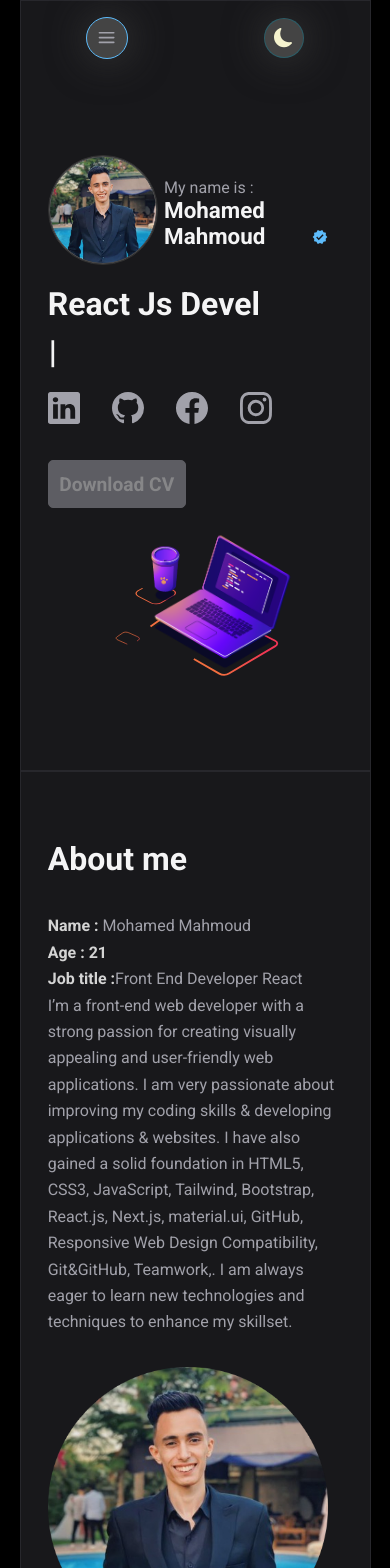
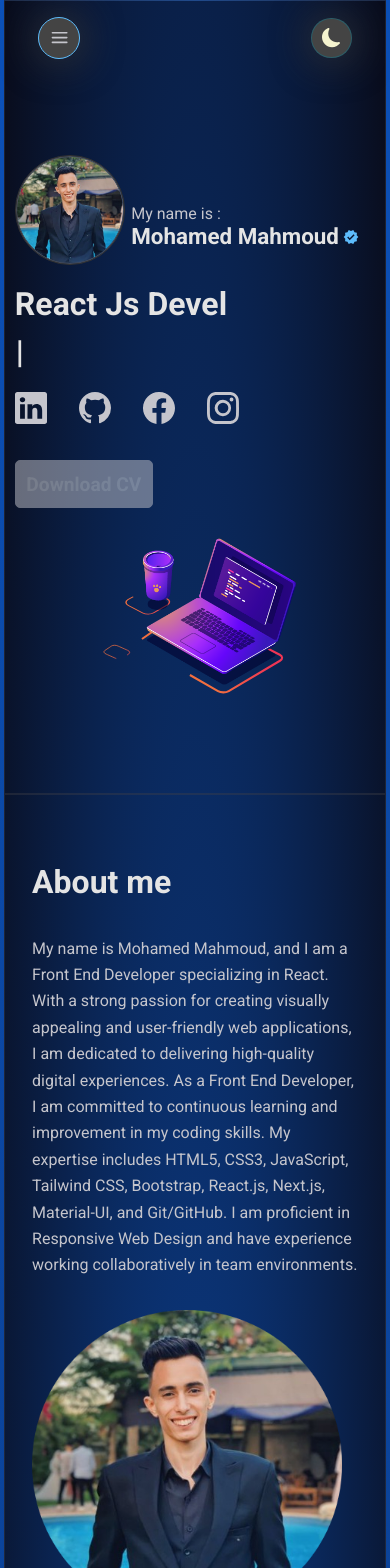
Before and after one commit to Mohamed-Mahmoud-Frontend/Mohamed-Mahmoud, a React (Vite) app: page / in a window 390 px wide. Shown: the top 1568 px of the page. Built offline with nearby package versions, Linux system fonts and the light colour scheme.

Commit message:
update style

```diff
--- a/src/component/contact/Contact.css
+++ b/src/component/contact/Contact.css
@@ -42,8 +42,9 @@ section #email,
 #message {
     all: unset;
     /* padding: ; */
-    background-color: rgba(63, 63, 70, 0.15);
-    border: 1px solid rgb(63, 63, 70);
+    background-color: rgba(124, 124, 129, 0.15);
+    border: 1px solid var(--title);
+    /* color: #000; */
     width: 22rem;
     padding: 0.5rem .5rem;
     margin-left: 1rem;
--- a/src/component/header/Header.css
+++ b/src/component/header/Header.css
@@ -1,18 +1,26 @@
 nav {
-    background-color: var(--border);
+    background-color: var(--navbar);
     padding: 0.77rem 1.6rem;
     border-radius: 55px;
     -webkit-border-radius: 55px;
     -moz-border-radius: 55px;
     -ms-border-radius: 55px;
     -o-border-radius: 55px;
-    box-shadow: 1px 1px 40px rgb(55, 55, 55);
+    box-shadow: 1px 1px 40px rgb(20, 165, 233);
 }
 
 header.flex {
     justify-content: space-between;
     padding: 0 2.4rem;
     margin-top: 1rem;
+}
+@media (max-width:500px) {
+
+    header.flex{
+        padding: 0 .4rem;
+
+    }
+
 }
 
 header ul {
--- a/src/component/hero/Hero.css
+++ b/src/component/hero/Hero.css
@@ -23,7 +23,11 @@
         margin-bottom: 1rem;
         font-size: 1.4rem;
     }
-
+@media (max-width:500px) {
+    .name h1 {
+        width: 210px;
+    }
+}
     .name span {
         color: var(--subtitle);
     }
--- a/src/component/info/InfoAbout.css
+++ b/src/component/info/InfoAbout.css
@@ -5,11 +5,11 @@
         margin-bottom: 30px;
     }
     .dark span b {
-        color: #d4d4d4;
+        color: var(--title);
 
     }
     .light span b {
-      color: #000;
+      color: var(--title);
 
     }
     .title{
--- a/src/component/info/InfoAbout.jsx
+++ b/src/component/info/InfoAbout.jsx
@@ -7,51 +7,13 @@ const InfoAbout = () => {
 
           <h2>About me</h2>
 
+        <p className="subtitle">
 
 
-        <p className="subtitle">
-          <span>
-            <b>Name :</b> Mohamed Mahmoud
+          My name is Mohamed Mahmoud, and I am a Front End Developer specializing in React. With a strong passion for creating visually appealing and user-friendly web applications, I am dedicated to delivering high-quality digital experiences.
 
-            <b>
-            <br/>
-            <b>Age :</b> 21
-              <br />
-              Job title :
-            </b>
+As a Front End Developer, I am committed to continuous learning and improvement in my coding skills. My expertise includes HTML5, CSS3, JavaScript, Tailwind CSS, Bootstrap, React.js, Next.js, Material-UI, and Git/GitHub. I am proficient in Responsive Web Design and have experience working collaboratively in team environments.
 
-            Front End Developer React
-          </span>
-          <br />
-          I’m a front-end web developer with a strong passion for creating
-          visually appealing and user-friendly web applications. I am very
-          passionate about improving my coding skills & developing applications
-          & websites. I have also gained a solid foundation in HTML5, CSS3,
-          JavaScript, Tailwind, Bootstrap, React.js, Next.js, material.ui, GitHub,
-          Responsive Web Design Compatibility, Git&GitHub, Teamwork,. I am always eager to
-          learn new technologies and techniques to enhance my skillset.
-          {/*
-          <span>
-            <b>Experience :</b> +1 year
-          </span>
-          <br/>
-
-          <span>
-            <b>Summary : </b> me skilled Front End Developer with over 1 year
-            of experience in the field. I have strong background in web development
-            and me proficient in various front-end technologies and frameworks.
-          </span>
-          <br/>
-          <span> <b>Skills :</b> HTML5 CSS3 JavaScript Tailwind Bootstrap React.js
-          Next.js material.ui GitHub Responsive Web Design Compatibility Git
-          Teamwork...
-        </span>
-        <br/>
-          <span>
-            I passionate about creating user-friendly and visually engaging
-            websites that deliver an exceptional user experience.
-            <br/>
-  </span>*/}
         </p>
       </div>
       <div className="imgAbout">
--- a/src/component/main/Main.css
+++ b/src/component/main/Main.css
@@ -2,13 +2,13 @@
   display: flex;
   gap: 2.5rem;
   align-items: start;
-  /* border: 1px solid red; */
 }
 
 .l-section {
   display: flex;
   gap: 10px;
   flex-direction: column;
+
 }
 
 .l-section button {
@@ -41,10 +41,22 @@ button.active {
   border: 1px solid var(--blue);
 }
 .r-section{
-justify-content: center;
-flex-wrap: wrap;
-    gap: 16px;
+display: flex;
+gap: 20px;
+overflow-x: scroll;
 }
+
+@media (max-width:500px) {
+
+  .r-section{
+    display: flex;
+    gap: 20px;
+    width: 100%;
+    overflow-x: scroll;
+    }
+
+}
+
 .icon-card {
   justify-content: space-between;
   align-items: center;
@@ -56,6 +68,7 @@ flex-wrap: wrap;
 .icon-card svg {
   color: var(--subtitle);
   font-size: 1.2rem;
+
 }
 .icon-card svg:hover {
   cursor: pointer;
@@ -68,8 +81,11 @@ flex-wrap: wrap;
   -o-transition: 0.3s;
 }
 .box {
+  gap: 15px;
   width: 266px;
+  overflow: hidden;
   padding: 1rem 0.4rem;
+  margin-bottom: 5px;
 }
 article img {
   width:     100%;
@@ -85,7 +101,7 @@ border-radius: 6px !important;
 }
 .card {
   position: relative;
-  overflow: hidden;
+margin-bottom: 15px;
   box-shadow: -1px 1px 1px rgba(255, 254, 254, 0.16) ;
     width: 250px;
   border: 1px solid rgba(93, 188, 252, 0.3);
@@ -97,14 +113,24 @@ border-radius: 6px !important;
   -o-border-radius: 5px;
   background-image: linear-gradient(rgba(128, 128, 128, 0.4) , rgba(128, 128, 128, 0.4));
 }
+.card {
+  position: relative;
+  width: 250px;
+  border: 1px solid rgba(93, 188, 252, 0.3);
+  user-select: none;
+  border-radius: 5px;
+  background-image: linear-gradient(rgba(128, 128, 128, 0.4), rgba(128, 128, 128, 0.4));
+}
+
 
 
 .card:hover {
   cursor: pointer;
-    rotate: deg;
-    scale: 1.01;
-  border: 1px solid var(--blue);
-  transition: 0.3s;
+  background: var(--blue);
+    /* rotate: 10deg; */
+    /* scale: 1.01; */
+  /* border: 1px solid var(--blue); */
+   transition: 0.3s;
   -webkit-transition: 0.3s;
   -moz-transition: 0.3s;
   -ms-transition: 0.3s;
@@ -112,21 +138,29 @@ border-radius: 6px !important;
 }
 .title-card {
   /* width: 100%; */
-  font-size: 1.1rem;
+  text-transform:capitalize;
+  font-size: 1rem;
   margin-bottom: -1.4rem;
+  font-weight: 500;
+  line-height: 1.5;
+  letter-spacing: .3px;
   /* margin-top: 1.4rem; */
   color: var(--title);
 }
 .card .box .subtitle {
   font-size: 0.8rem;
   margin-top: 1.5rem;
-  margin-bottom: 0.5rem;
+  margin-bottom: 0.3rem;
+  text-overflow: ellipsis;
+  width: 250px;
+  overflow: hidden;
+
 }
 
 .link a {
   display: flex;
   /* align-items: center ; */
-  justify-content: center;
+  justify-content: end;
   align-self: end;
 
   margin-right: 12px;
@@ -149,7 +183,7 @@ border-radius: 6px !important;
         gap: 10px;
     }
     .l-section button{
-width: 7rem; padding: 0.8rem 0;
+width: 9.5rem; padding: 0.8rem 0;
 font-size: .9rem    ;
 
     }
--- a/src/component/main/Main.jsx
+++ b/src/component/main/Main.jsx
@@ -13,7 +13,12 @@ export const Main = () => {
       <div className="l-section ">
         <button
           onClick={() => {
-            setActive("all");
+            setActive(allProject);
+
+            const newArr = allProject.filter((item) => {
+              return item.category2 === "all" ;
+            });
+            setArr(newArr);
 
           }}
           className={active === "all" ? "active" : null}
@@ -74,7 +79,7 @@ export const Main = () => {
       </button>
       </div>
 
-      <section className="r-section flex">
+      <section className="r-section ">
         <AnimatePresence>
           {arr.map((item) => {
             return (
--- a/src/index.css
+++ b/src/index.css
@@ -8,8 +8,9 @@
   --primary: #000;
   --secondary: rgb(24 24 27);
   --border: rgba(63, 63, 70, 0.4);
-  --title: rgb(244 244 245);
-  --subtitle: rgb(161 161 170);
+  --navbar: radial-gradient(ellipse at bottom, #020914 0%, #090c1b 100%);
+  --title: rgb(228, 228, 228);
+  --subtitle: rgb(197, 197, 204);
   --bgHeader: rgb(39, 39, 42);
   --blue: rgb(93, 188, 252);
   --icon-hover: #d4d4d8;
@@ -18,14 +19,14 @@
 /* =======theme light ========= */
 
 .light {
-  --primary: rgb(250, 250, 250);
-  --secondary: rgb(255, 255, 255);
-  --border: rgba(202, 202, 202, 0.518);
-  --title: rgb(39 39 42);
-  --subtitle: rgb(82 82 91);
-  --bgHeader: rgb(253, 253, 253);
-  --blue: rgb(0, 149, 246);
-  --icon-hover: #333;
+  --primary: #e4e5f1;
+  --secondary: 		#d2d3db;
+  --border: #d2d3db;
+  --title: 	#484b6a;
+  --subtitle: rgb(99, 99, 102);
+  --bgHeader: #fafafa;
+  --blue: #484b6a;
+  --icon-hover: #9394a5;
   --button-color: rgb(255, 0, 0);
 }
 
@@ -45,24 +46,24 @@ html {
 }
 
 body {
-  background-color: var(--primary);
-
+  background: radial-gradient(ellipse at bottom, #090c1b 0%, #0c51b9 100%);
 }
 
 /* ========scroll bar ============ */
 ::-webkit-scrollbar {
-  width: 0.5rem;
+  width: 5px;
+  height: 5px;
 }
 
 ::-webkit-scrollbar-track {
-  border: 7px solid #313133;
+  border: 2px solid #313133;
   box-shadow: inset 0 0 2.5px 2px rgba(0, 0, 0, 0.5);
-  border-radius: 1rem;
+  border-radius: 20px;
 }
 
 ::-webkit-scrollbar-thumb {
   background-color: #555;
-  border-radius: 1rem;
+  border-radius: 20px;
 }
 
 ::-webkit-scrollbar-thumb:hover {
@@ -72,20 +73,21 @@ body {
 /* ::-for Firefox */
 html {
   scroll-behavior: smooth;
-  scrollbar-color: #1f1e1e #3d4a59;
+  /* scrollbar-color: #1f1e1e #3d4a59; */
 }
 
 /* ========scroll bar ============ */
 /* =====container ========= */
 .container {
-  background-color: var(--secondary);
+  background: radial-gradient(ellipse at bottom, #0c51b9 0%, #090c1b 100%);
   color: #fff;
-  width: 80%;
+  width: 90%;
   margin-left: auto;
   margin-right: auto;
   padding: 0 var(--paddingDivider);
   border: 1px solid var(--border);
 }
+
 
 .divider {
   margin: 3rem 0;
@@ -115,10 +117,10 @@ button {
   border-radius: 50%;
   border: 1px solid #fff;
   position: fixed;
+  color: white;
   bottom: 3%;
   text-align: center;
-  right: 3rem;
-  color: #0416be7c;
+  right: 2rem;
   -webkit-border-radius: 50%;
   -moz-border-radius: 50%;
   -ms-border-radius: 50%;
@@ -135,7 +137,7 @@ button {
 
 /*========== spinner screen=========== */
 .spinner {
-  background: radial-gradient(ellipse at bottom, #10161f 0%, #090c1b 100%);
+  background: radial-gradient(ellipse at bottom, #0c51b9 0%, #090c1b 100%);
   width: 100%;
   height: 100vh;
 
@@ -183,7 +185,7 @@ button {
 @media (max-width: 1000px) {
   .container {
     --paddingDivider: 1.7rem;
-    width: 90%;
+    width: 98%;
     padding: 0 var(--paddingDivider);
   }
 
```
Also changed, not shown: package.json (+39 -0 lines), src/context/ProductContext.jsx (+20 -12 lines), 1 other file (tests, documents, lock files or other folders).
